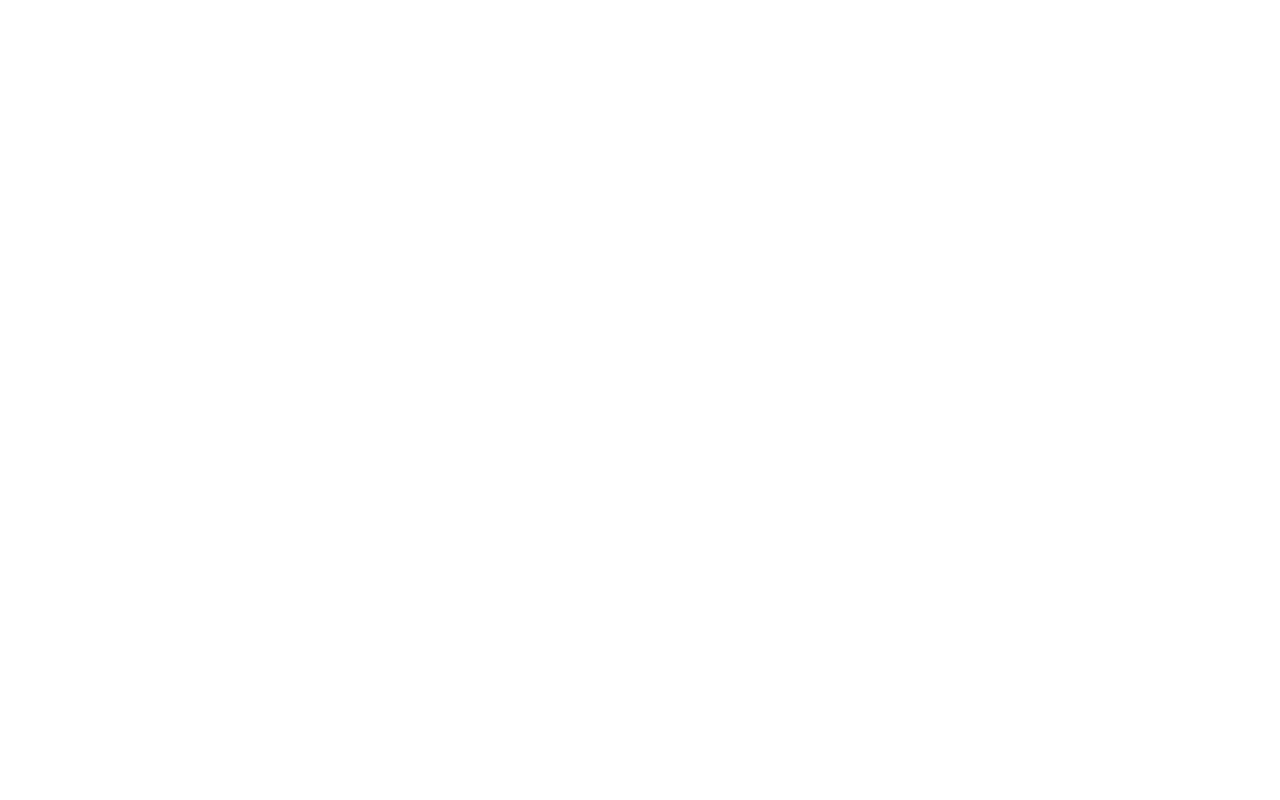
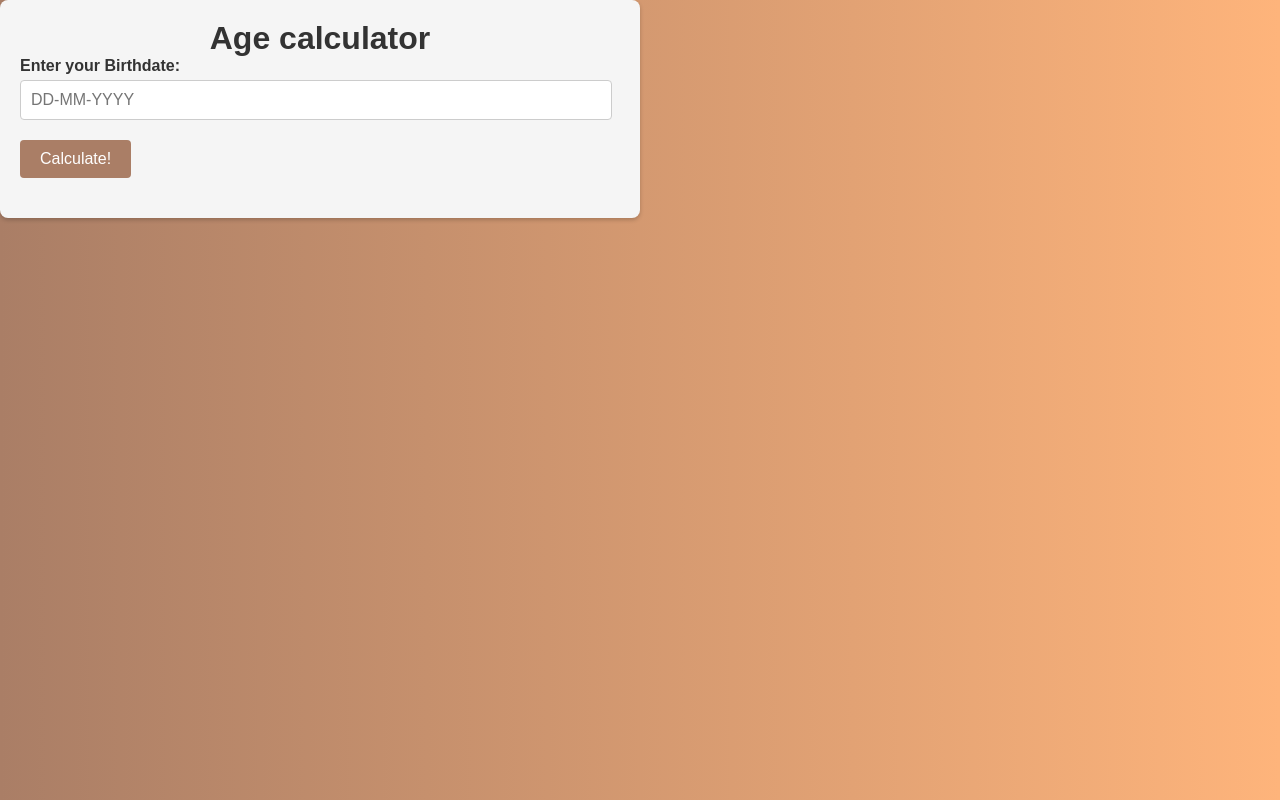
Before and after one commit to NicolasAGB/age-calculator, a plain HTML site: page index.html in a window 1280 px wide. Drawn offline with Linux system fonts and the light colour scheme.

Commit message:
html and css
html structure + css styles completed.

```diff
--- a/css/styles.css
+++ b/css/styles.css
@@ -0,0 +1,72 @@
+* {
+  padding: 0;
+  margin: 0;
+  font-family: Arial, Helvetica, sans-serif;
+}
+
+body {
+  background: linear-gradient(to right, #aa7e66, #feb47b);
+}
+
+.container {
+  width: 600px;
+  height: 100px auto;
+  background-color: #f5f5f5;
+  padding: 20px;
+  border-radius: 8px;
+  box-shadow: 0px 2px 4px rgba(0, 0, 0, 0.2);
+}
+h1 {
+  text-align: center;
+  color: #333;
+}
+
+.form-group {
+  margin-bottom: 20px;
+}
+
+label {
+  display: block;
+  margin-bottom: 5px;
+  color: #333;
+  font-weight: 600;
+}
+
+input[type="text"] {
+  width: 95%;
+  padding: 10px;
+  font-size: 16px;
+  border-radius: 4px;
+  border: 1px solid #ccc;
+}
+
+button {
+  padding: 10px 20px;
+  font-size: 16px;
+  background-color: #aa7e66;
+  border: none;
+  outline: none;
+  border-radius: 4px;
+  color: #fff;
+  cursor: pointer;
+}
+
+.result-container {
+  display: none;
+  margin-top: 20px;
+  background-color: #fff;
+  padding: 20px;
+  border-radius: 4px;
+  box-shadow: 0px 3px 6px rgba(0, 0, 0, 0.2);
+}
+.result {
+  margin-top: 10px;
+}
+.result h3 {
+  color: #333;
+  font-size: 16px;
+}
+.result p {
+  font-size: 14px;
+  margin-bottom: 10px;
+}
--- a/index.html
+++ b/index.html
@@ -7,5 +7,27 @@
   </head>
   <script src="js/main.js" defer></script>
   <link rel="stylesheet" href="css/styles.css" />
-  <body></body>
+  <body>
+    <div class="container">
+      <h1>Age calculator</h1>
+      <form id="ageCalculator">
+        <div class="form-group">
+			<label for="birthdate">Enter your Birthdate: </label>
+			<input type="text" name="Birthdate" id="Birthdate" placeholder="DD-MM-YYYY" required>
+		</div>
+		<div class="form-group">
+			<button type="submit">Calculate!</button>
+		</div>
+      </form>
+	  <div class="result-container" id="resultContainer">
+		<div class="result" id="result">
+			<div class="result-item">
+				<!-- <h3>Weeks: Passed: </h3>
+				<p>ageInWeeks</p> -->
+
+			</div>
+		</div>
+	  </div>
+    </div>
+  </body>
 </html>
```
